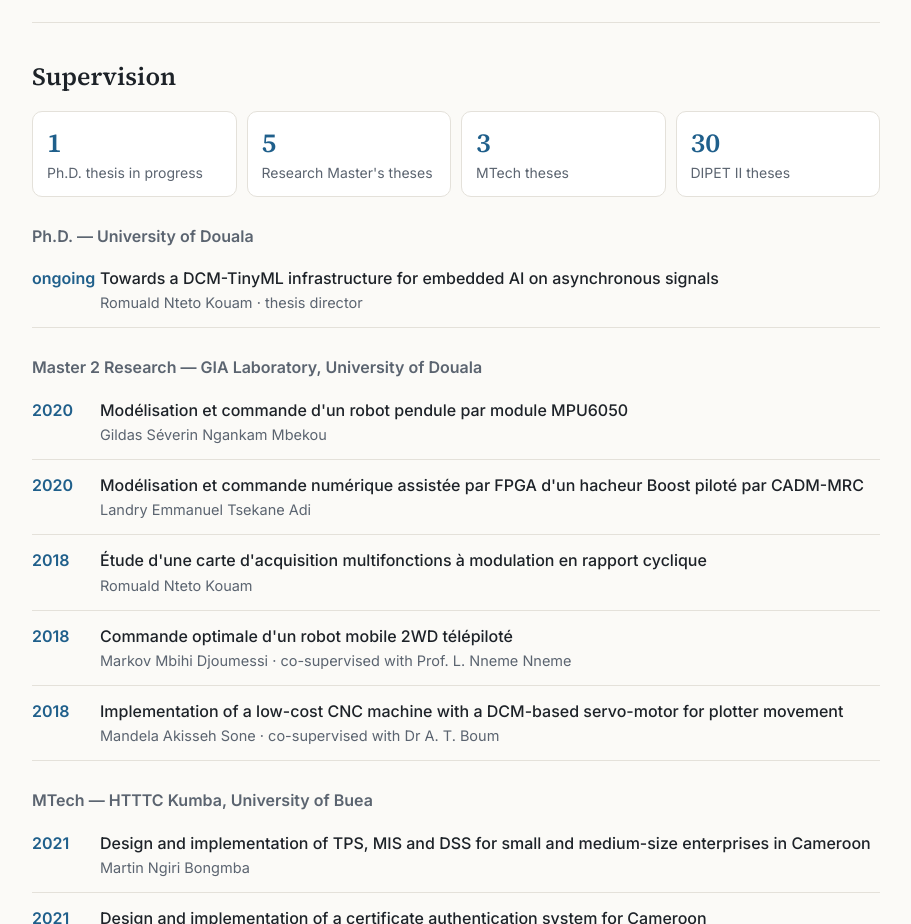
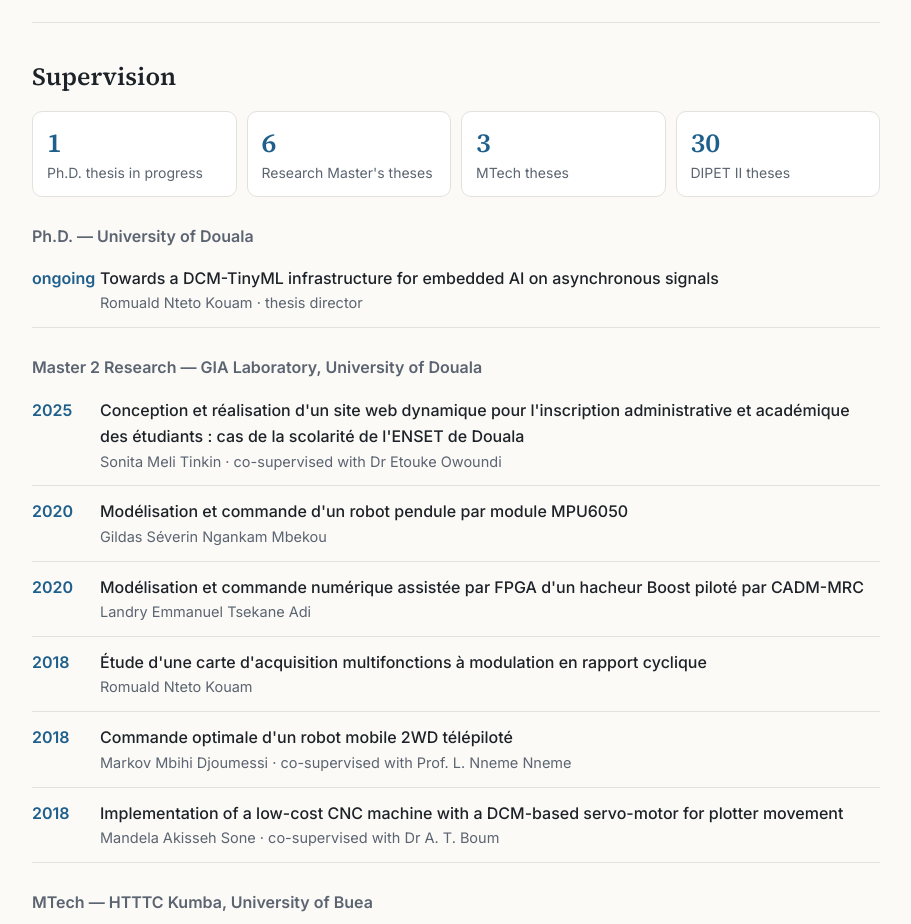
Before and after one commit to MoffoBertrand/moffobertrand.github.io, a plain HTML site: page enseignement.html in a window 1280 px wide. Shown: the part 1220-2144 px from the top of the page, without its empty margins (184-1095 px from the left). Drawn offline with Linux system fonts and the light colour scheme.

Commit message:
Add files via upload

```diff
--- a/enseignement.html
+++ b/enseignement.html
@@ -103,7 +103,7 @@
     <h2><span data-l="fr">Encadrement</span><span data-l="en">Supervision</span></h2>
     <div class="stats">
       <div><b>1</b><span data-l="fr">thèse de doctorat en cours</span><span data-l="en">Ph.D. thesis in progress</span></div>
-      <div><b>5</b><span data-l="fr">mémoires de Master 2 Recherche</span><span data-l="en">Research Master's theses</span></div>
+      <div><b>6</b><span data-l="fr">mémoires de Master 2 Recherche</span><span data-l="en">Research Master's theses</span></div>
       <div><b>3</b><span data-l="fr">mémoires de MTech</span><span data-l="en">MTech theses</span></div>
       <div><b>30</b><span data-l="fr">mémoires de DIPET II</span><span data-l="en">DIPET II theses</span></div>
     </div>
@@ -117,6 +117,9 @@
 
     <h3 class="sub">Master 2 <span data-l="fr">Recherche</span><span data-l="en">Research</span> — <span data-l="fr">Laboratoire GIA, Université de Douala</span><span data-l="en">GIA Laboratory, University of Douala</span></h3>
     <ol class="pubs">
+      <li><span class="yr">2025</span><div>
+        <div class="ti">Conception et réalisation d'un site web dynamique pour l'inscription administrative et académique des étudiants : cas de la scolarité de l'ENSET de Douala</div>
+        <div class="au">Sonita Meli Tinkin · <span data-l="fr">co-encadrement avec Dr Etouke Owoundi</span><span data-l="en">co-supervised with Dr Etouke Owoundi</span></div></div></li>
       <li><span class="yr">2020</span><div>
         <div class="ti">Modélisation et commande d'un robot pendule par module MPU6050</div>
         <div class="au">Gildas Séverin Ngankam Mbekou</div></div></li>
```
